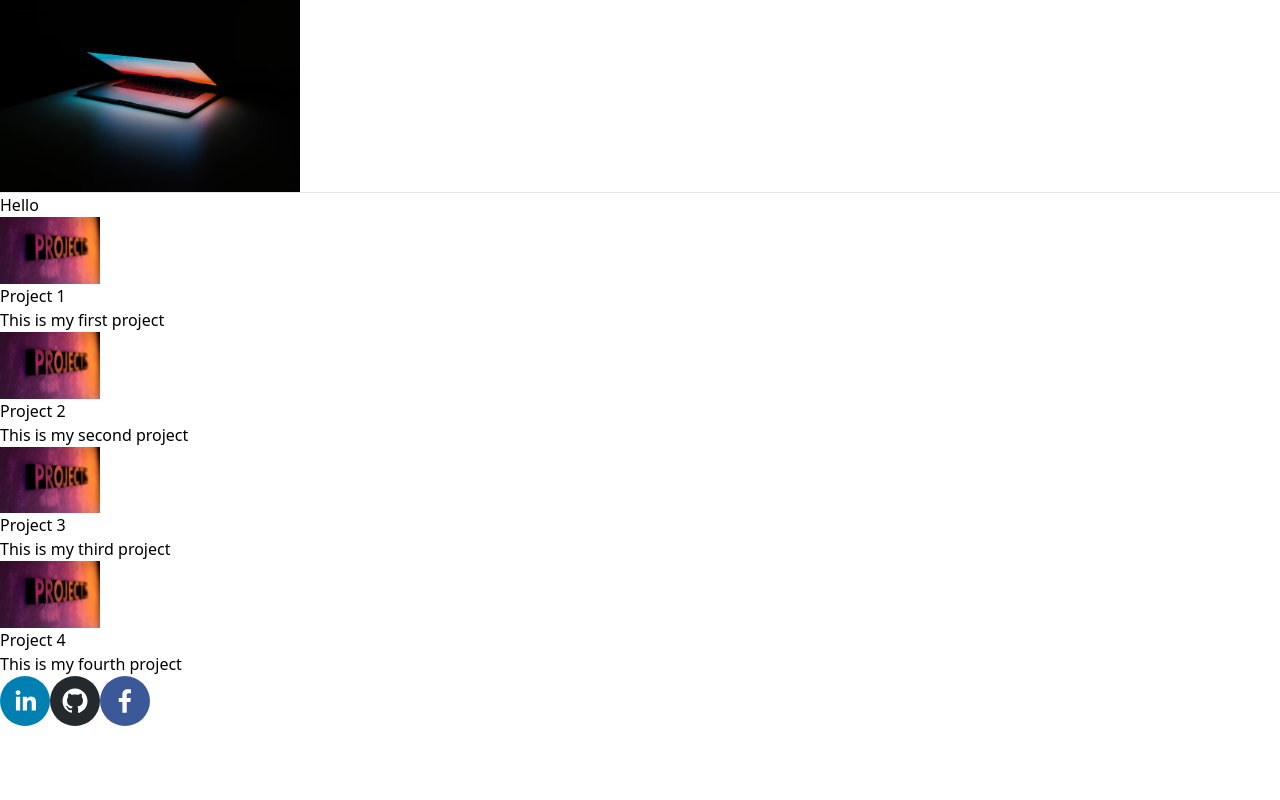
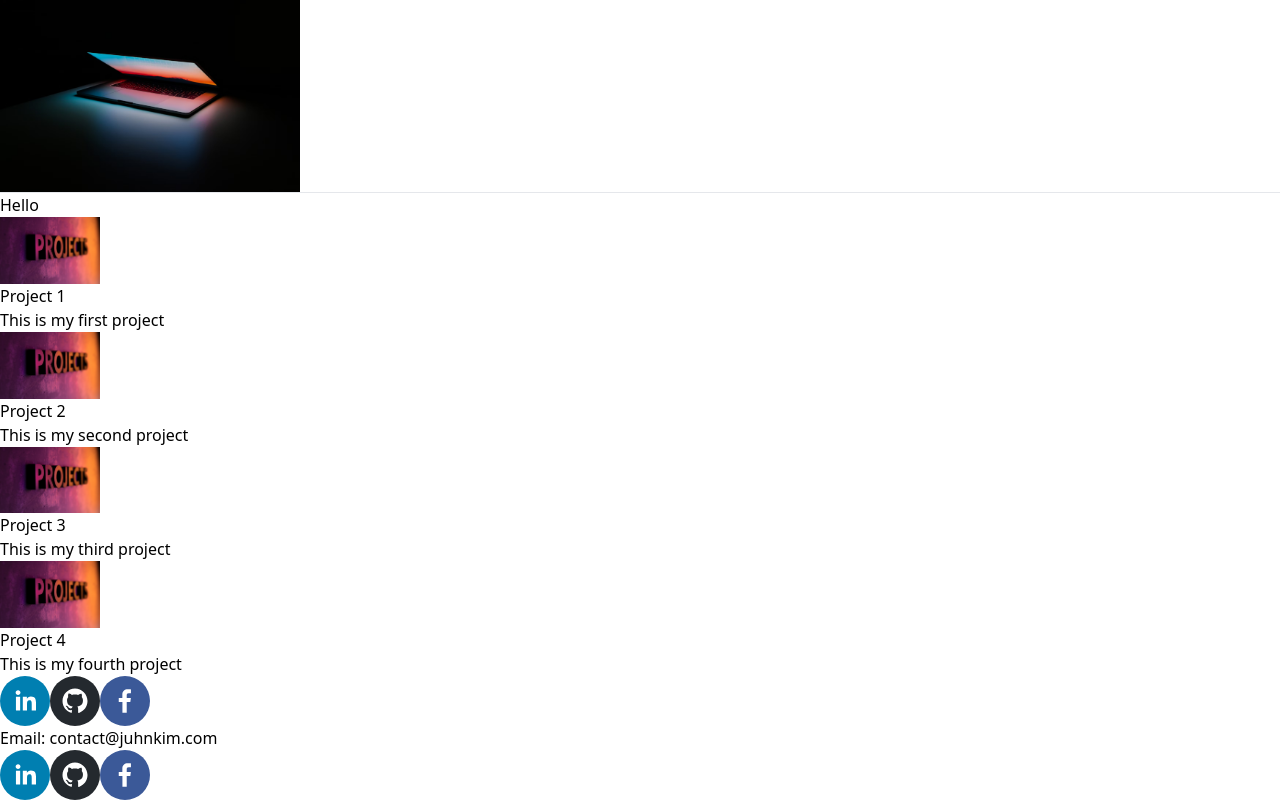
Before and after one commit to Juhniel/Portfolio-React, a React (Vite) app: page / in a window 1280 px wide. Shown: the part 164-964 px from the top of the page. Before the commit the page ends 890 px from the top, so only its background shows below. Built offline with nearby package versions, Linux system fonts and the light colour scheme.

Commit message:
added components and social icons

```diff
--- a/src/App.jsx
+++ b/src/App.jsx
@@ -3,6 +3,7 @@ import Header from "./components/Header"
 import Projects from "./components/Projects"
 import ProjectData from "../src/data/ProjectData"
 import SocialMedia from "./components/SocialMedia"
+import Footer from "./components/Footer"
 
 export default function App() {
   const projectArray = Object.values(ProjectData);
@@ -14,6 +15,7 @@ export default function App() {
         {projectArray.map(project => <Projects key={project.id} name={project.name} img={project.img}
         description={project.description}/>)}
         <SocialMedia/>
+        <Footer/>
       </>
   )
 }
--- a/src/components/Footer.jsx
+++ b/src/components/Footer.jsx
@@ -0,0 +1,10 @@
+import SocialMedia from "./SocialMedia"
+
+export default function Footer() {
+    return(
+        <footer>
+            <p>Email: contact@juhnkim.com</p>
+            <SocialMedia/>
+        </footer>
+    )
+}
```
